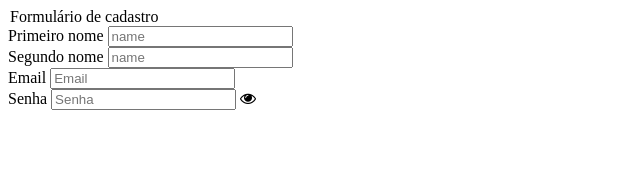
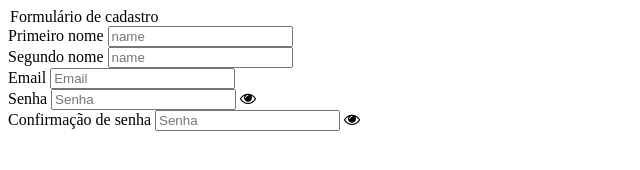
Before and after one commit to anapaulans/Checkpoint3, a plain HTML site: page GuinchoSeguro-CP3.html in a window 1280 px wide. Shown: the whole page, without its empty margins (0-640 px from the left). Drawn offline with Linux system fonts and the light colour scheme.

Commit message:
Fazendo confirmação de senha

```diff
--- a/GuinchoSeguro-CP3.html
+++ b/GuinchoSeguro-CP3.html
@@ -34,3 +34,8 @@
                     <input type="password" name="txtPass" id="idPass" placeholder="Senha">
                     <i class="fa fa-eye" aria-hidden="true"></i>
                 </div>
+                <div>
+                    <label for="idPass">Confirmação de senha</label>
+                    <input type="password" name="confirmacaoSenha" id="confirmacaoSenha" placeholder="Senha">
+                    <i class="fa fa-eye" aria-hidden="true"></i>
+                </div>
```
